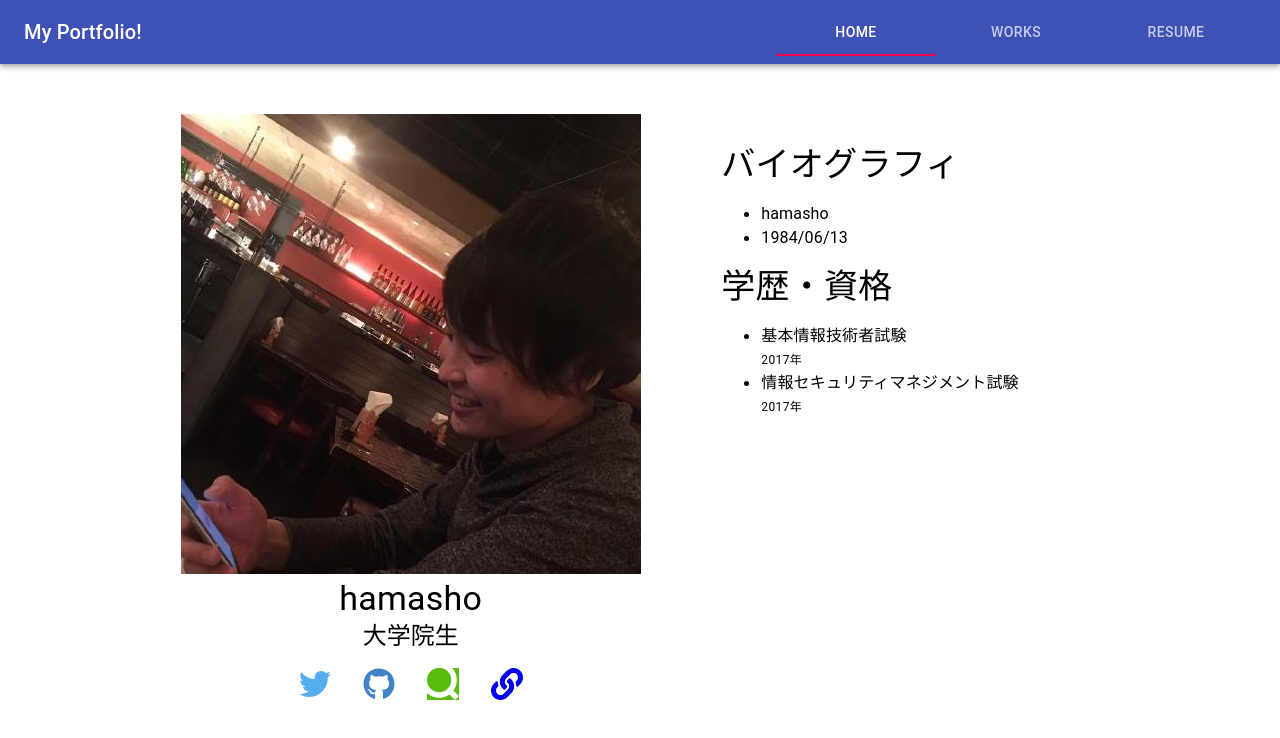
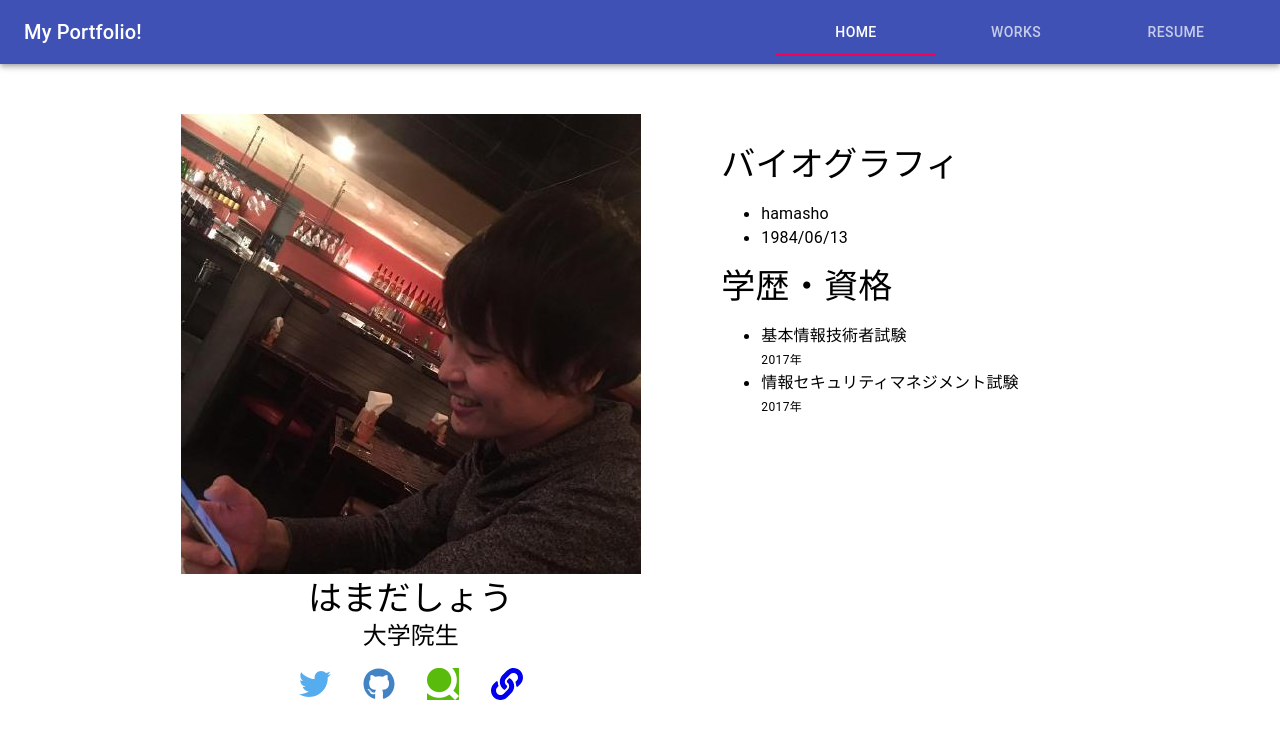
Before and after one commit to Pot-8-Os/Portfolio-Sample, a React (Create React App) app: page / in a window 1280 px wide. Shown: the top 738 px of the page. Built offline with nearby package versions, Linux system fonts and the light colour scheme.

Commit message:
Update Profile.tsx

```diff
--- a/src/pages/HomeComponent/Profile.tsx
+++ b/src/pages/HomeComponent/Profile.tsx
@@ -30,7 +30,7 @@
         <img src={icon} alt="" />
       </Box>
       <Box>
-        <Typography variant="h4">hamasho</Typography>
+        <Typography variant="h4">はまだしょう</Typography>
       </Box>
       <Box>
         <Typography variant="h5">大学院生</Typography>
```
